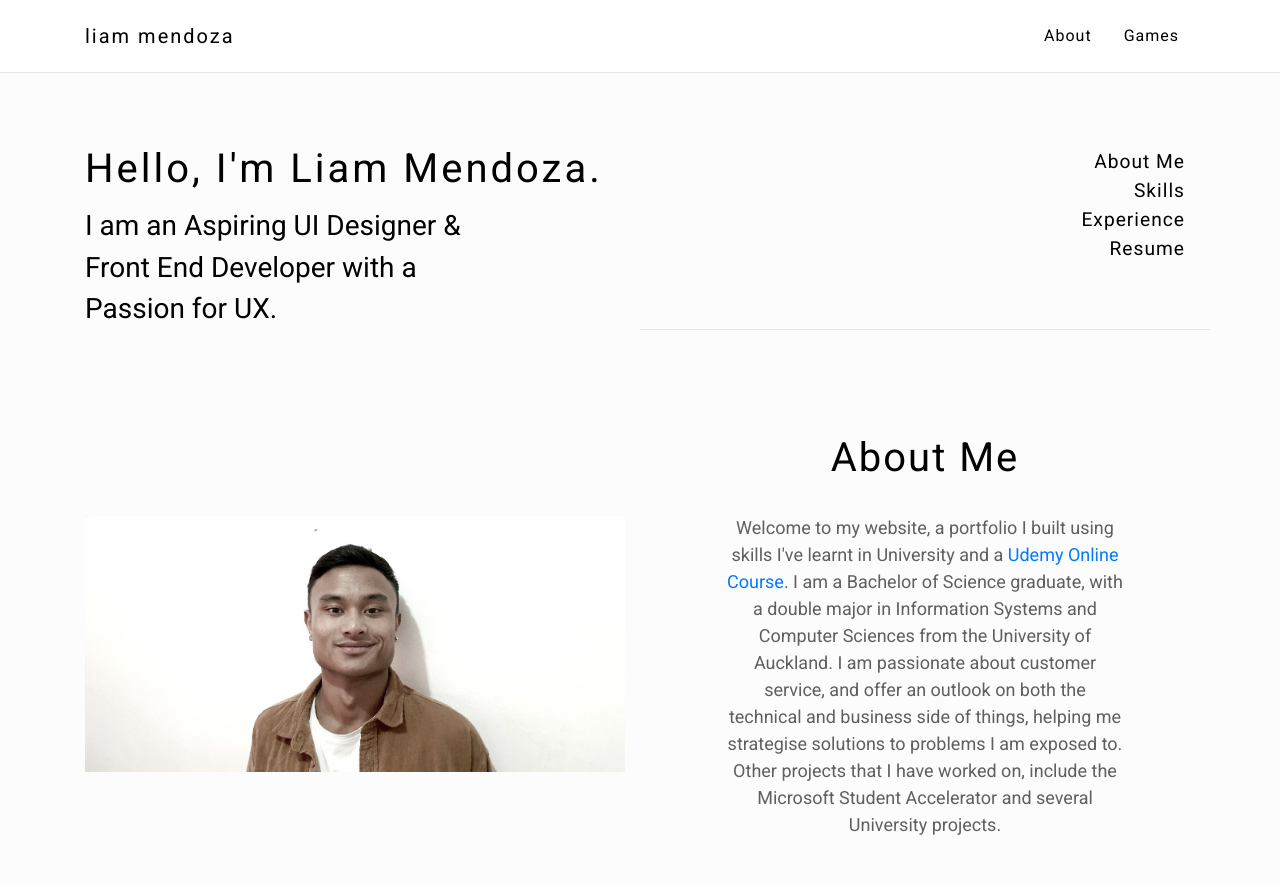
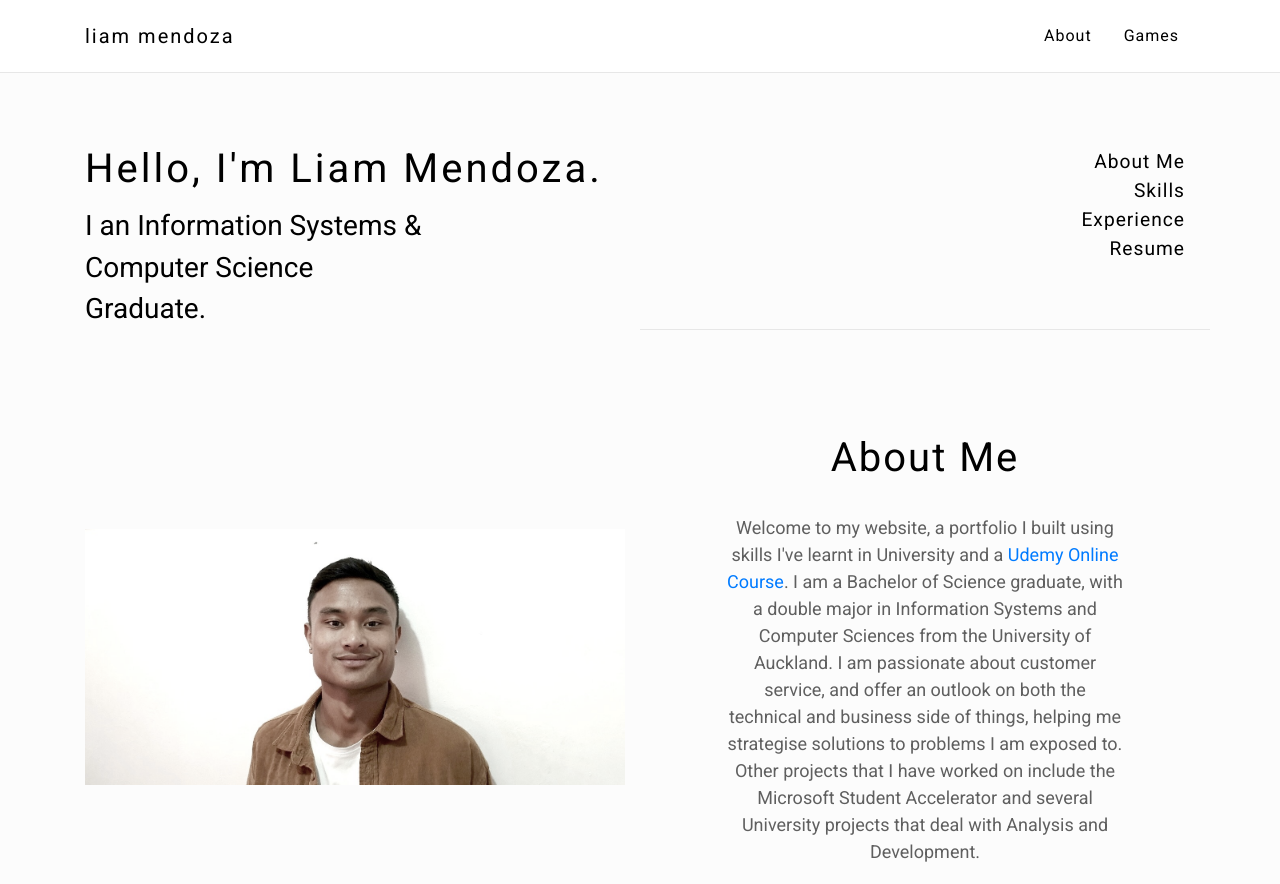
Before and after one commit to dozaxx/liammendoza, a plain HTML site: page about.html in a window 1280 px wide. Shown: the top 884 px of the page. Drawn offline with nearby package versions, Linux system fonts and the light colour scheme.

Commit message:
Header Update

```diff
--- a/about.html
+++ b/about.html
@@ -57,9 +57,9 @@
                 <div class="col-md-6 col-xs ">
                     <div id="headingGroup" class="text-left d-none d-lg-block mt-5">
                         <h1 id="about1" class="mb-3">Hello, I'm Liam Mendoza.</h1>
-                        <h3 class="">I am an Aspiring UI Designer &</h3>
-                        <h3 class="">Front End Developer with a</h3>
-                        <h3 class="">Passion for UX.</h3>
+                        <h3 class="">I an Information Systems &</h3>
+                        <h3 class="">Computer Science</h3>
+                        <h3 class="">Graduate.</h3>
                     </div>
                 </div>
                 <div class="col-md-6 aboutintro">
@@ -95,8 +95,8 @@
                                 Welcome to my website, a portfolio I built using skills I've learnt in University and a  <a href="https://www.udemy.com/course/the-web-developer-bootcamp/">Udemy Online Course</a>.
                                 I am a Bachelor of Science graduate, with a double major in Information Systems and Computer Sciences from the University of Auckland.
                                 I am passionate about customer service, and offer an outlook on both the technical and business side of things,
-                                helping me strategise solutions to problems I am exposed to. Other projects that I have worked on, include the Microsoft Student Accelerator and
-                                several University projects.
+                                helping me strategise solutions to problems I am exposed to. Other projects that I have worked on include the Microsoft Student Accelerator and
+                                several University projects that deal with Analysis and Development.
                             </p>
                         </div>
                     </div>
```
